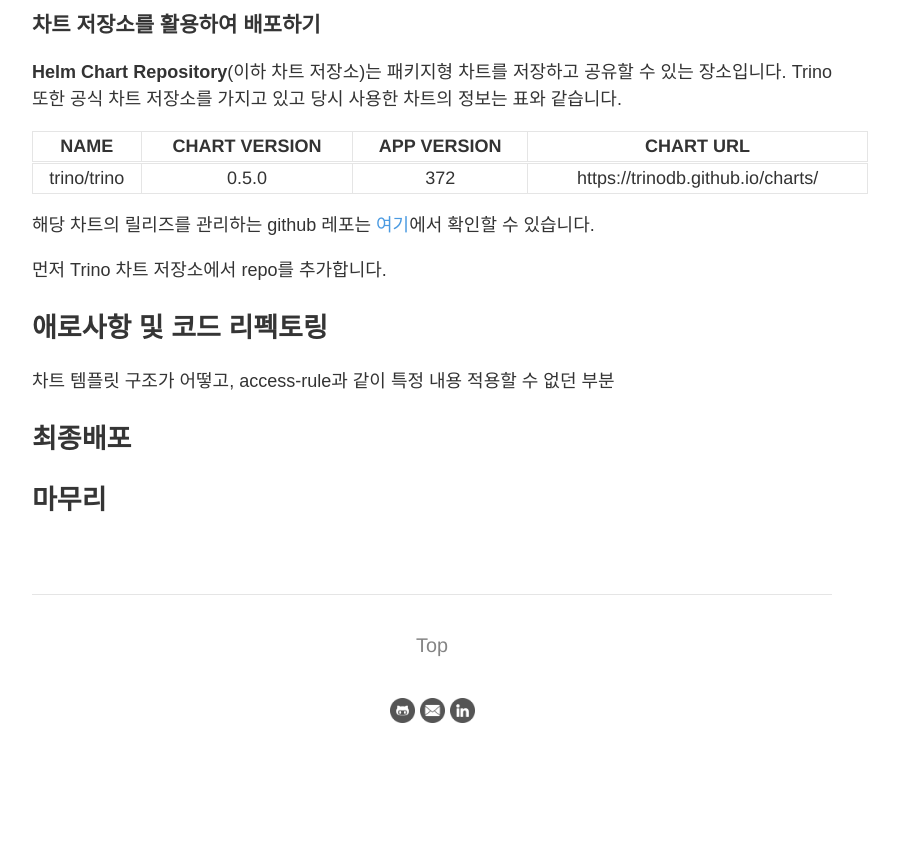
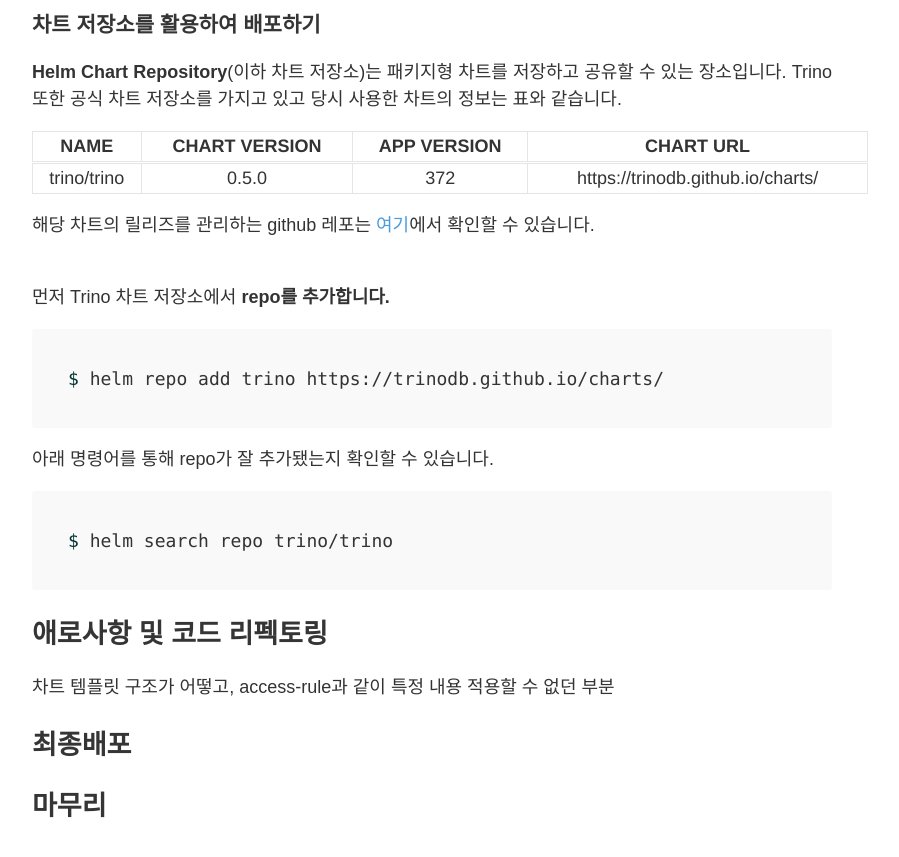
Before and after one commit to daru1027/daru1027.github.io, a Jekyll site: the page built from _posts/2022-09-16-eks-on-trino.md, in a window 1280 px wide and 900 px high, scrolled down 2553 px. Shown: the top 857 px of the window, without its empty margins (208-1107 px from the left). Built offline with Jekyll 4.4.1, drawn with Linux system fonts in a browser that asks for light colours; before the commit the page ends 3330 px from its top, so only the background shows below that.

Commit message:
ADD: 내용 추가

````diff
--- a/_posts/2022-09-16-eks-on-trino.md
+++ b/_posts/2022-09-16-eks-on-trino.md
@@ -66,8 +66,17 @@
 |trino/trino|0.5.0|372|https://trinodb.github.io/charts/|
 
 해당 차트의 릴리즈를 관리하는 github 레포는 [여기](https://github.com/trinodb/charts)에서 확인할 수 있습니다.
+<br/><br/>
 
-먼저 Trino 차트 저장소에서 repo를 추가합니다.
+먼저 Trino 차트 저장소에서 **repo를 추가합니다.**
+```bash
+$ helm repo add trino https://trinodb.github.io/charts/
+```
+아래 명령어를 통해 repo가 잘 추가됐는지 확인할 수 있습니다.
+```bash
+$ helm search repo trino/trino
+```
+
 
 ## 애로사항 및 코드 리펙토링
 차트 템플릿 구조가 어떻고, access-rule과 같이 특정 내용 적용할 수 없던 부분
````
